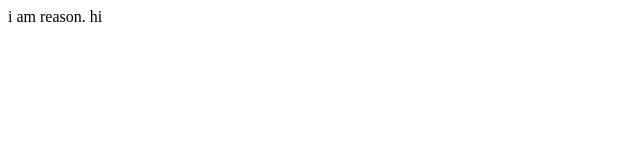
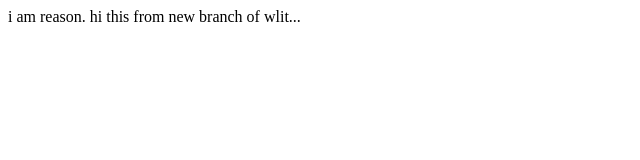
Before and after one commit to reasonsharma12/Day1git, a plain HTML site: page index.html in a window 1280 px wide. Shown: the whole page, without its empty margins (0-640 px from the left). Drawn offline with Linux system fonts and the light colour scheme.

Commit message:
change in main

```diff
--- a/index.html
+++ b/index.html
@@ -6,6 +6,6 @@
     <title>Document</title>
 </head>
 <body>
-    i am reason. hi
+    i am reason. hi this from new branch of wlit...
 </body>
 </html>
```
